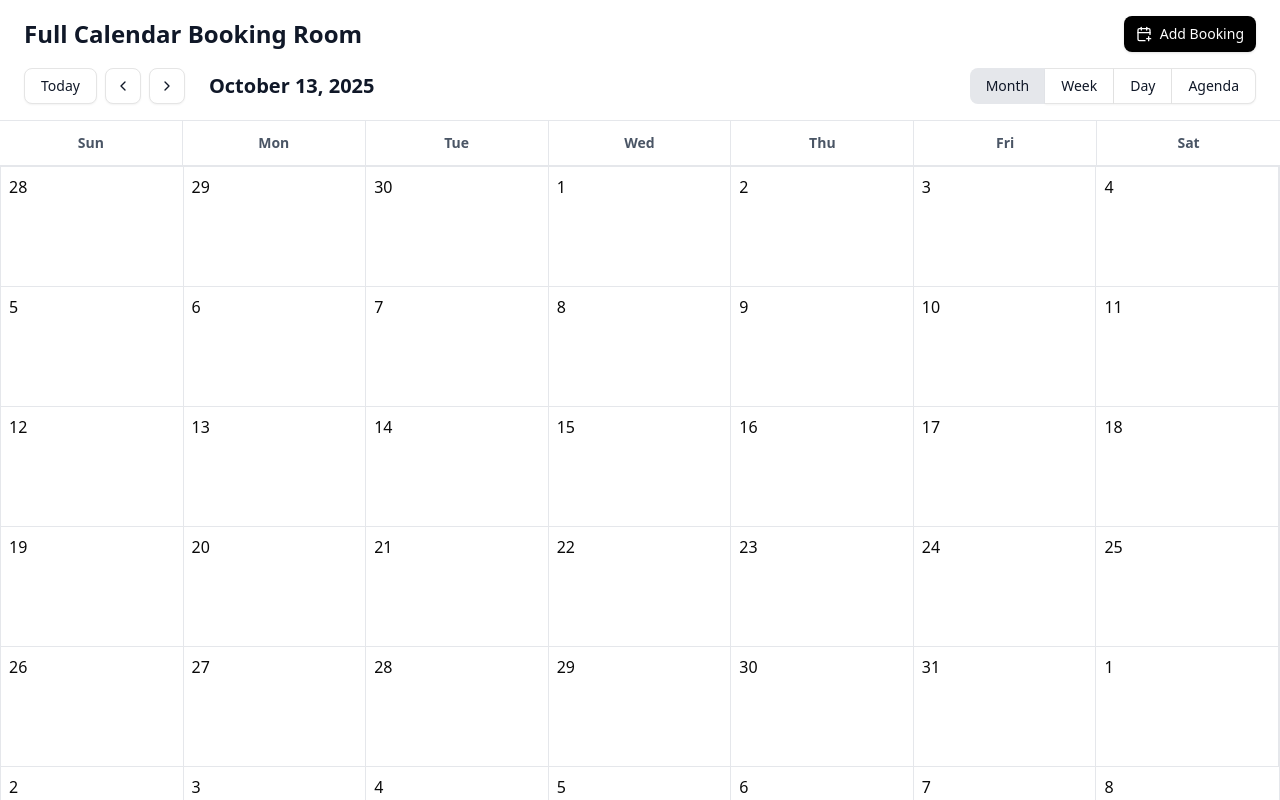
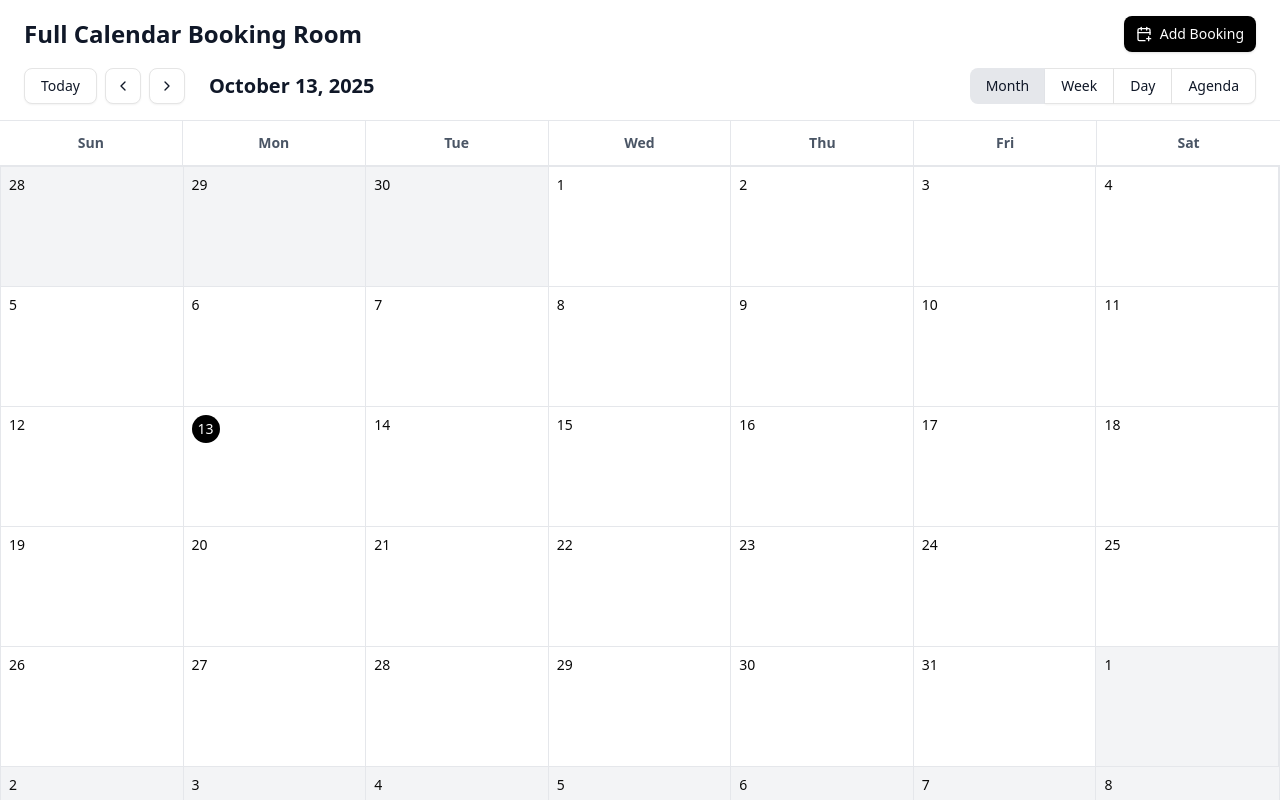
Before and after one commit to KHAIHWAN/full-calendar, a Next.js app: page / in a window 1280 px wide. Built offline with nearby package versions, Linux system fonts and the light colour scheme.

Commit message:
➕ make point today

```diff
--- a/src/components/calendar/views/MonthView.tsx
+++ b/src/components/calendar/views/MonthView.tsx
@@ -1,10 +1,17 @@
 'use client'
 
 // utils
-import { getDays, weekDays } from "@/utils/calendar"
+import { getDays, weekDays, isToday } from "@/utils/calendar"
 
 export default function MonthView({ currentDate }: { currentDate: Date }) {
     const days = getDays(currentDate.getFullYear(), currentDate.getMonth())
+
+    const isCurrentMonth = (date: Date) => {
+        return (
+            date.getMonth() === currentDate.getMonth() &&
+            date.getFullYear() === currentDate.getFullYear()
+        )
+    }
 
     return (
         <div className="flex flex-col h-full">
@@ -18,9 +25,16 @@ export default function MonthView({ currentDate }: { currentDate: Date }) {
 
             <div className="grid grid-cols-7 flex-1 border-1 border-gray-200">
                 {days.map((day: Date, dayIndex: number) => (
-                    <div key={dayIndex}
-                        className="min-h-[120px] p-2 border-b border-r border-gray-200 last:border-r-0">
-                        {day.getDate()}
+                    <div key={dayIndex} className={`min-h-[120px] p-2 border-b border-r border-gray-200 last:border-r-0
+                        ${isCurrentMonth(day)
+                            ? 'bg-white'
+                            : 'bg-gray-100'}`}>
+                        <div className={`text-sm font-medium mb-1
+                            ${isToday(day)
+                                ? 'w-7 h-7 rounded-full bg-black text-white flex items-center justify-center'
+                                : ''}`}>
+                            {day.getDate()}
+                        </div>
                     </div>
                 ))}
             </div>
--- a/src/utils/calendar.ts
+++ b/src/utils/calendar.ts
@@ -34,3 +34,16 @@ export const getDays = (year: number, month: number): Date[] => {
 
     return days
 }
+
+export const isSameDay = (date1: Date, date2: Date): boolean => {
+    return (
+        date1.getDate() === date2.getDate() &&
+        date1.getMonth() === date2.getMonth() &&
+        date1.getFullYear() === date2.getFullYear()
+    )
+}
+
+export const isToday = (date: Date): boolean => {
+    const today = new Date()
+    return isSameDay(date, today)
+}
```
